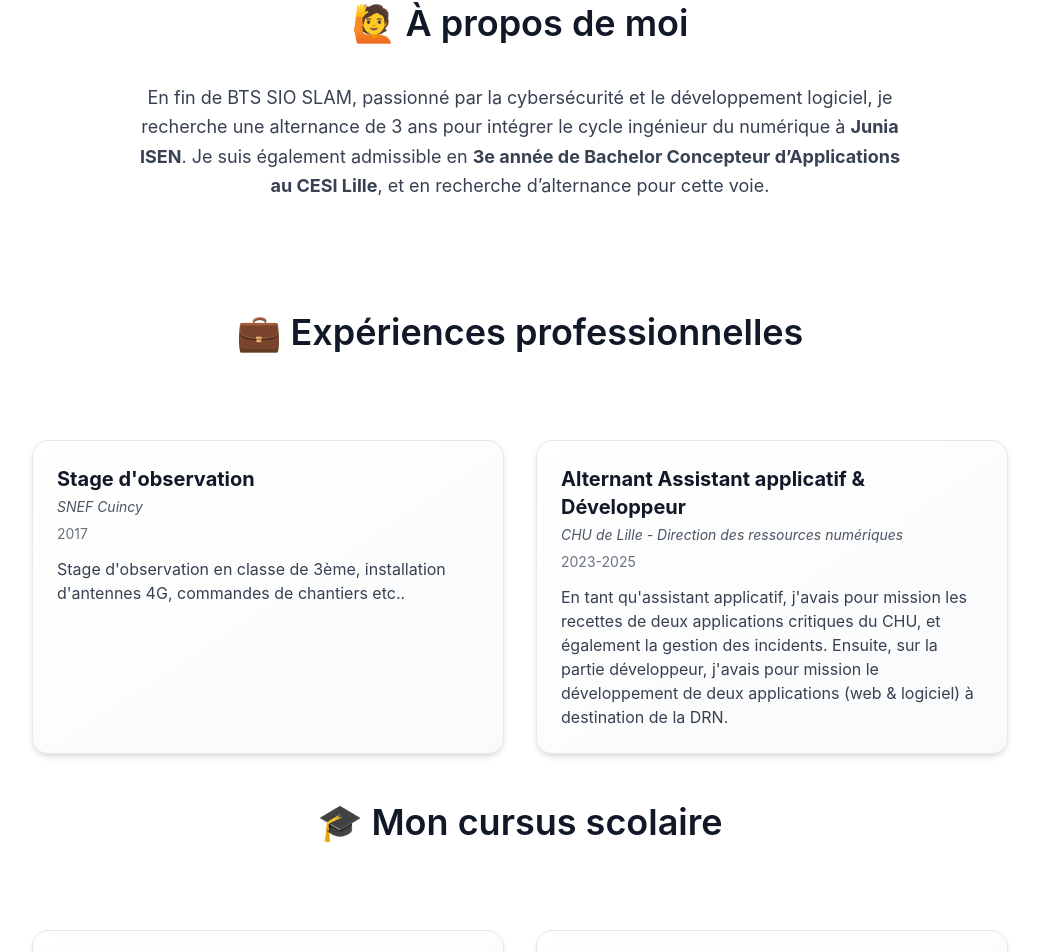
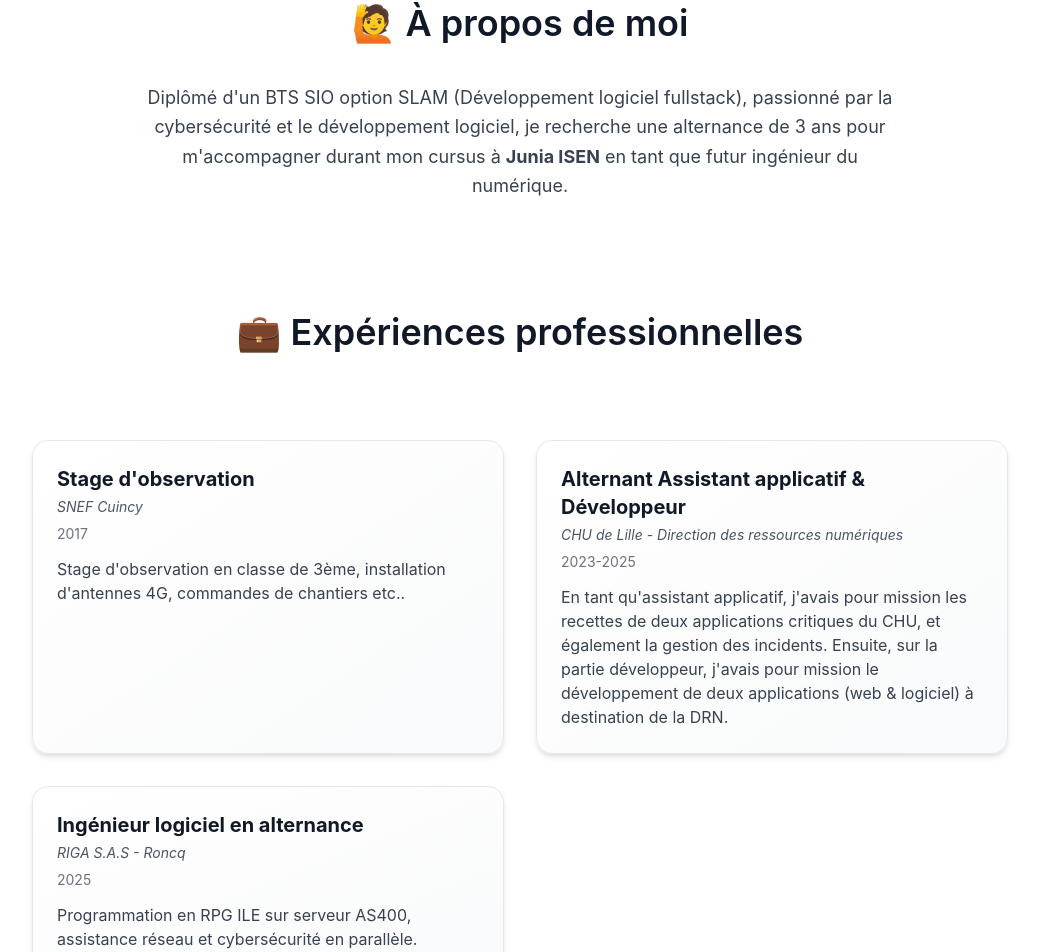
Before and after one commit to Xonodeh/Portfolio-REACT, a React (Vite) app: page / in a window 1280 px wide. Shown: the part 877-1829 px from the top of the page, without its empty margins (120-1159 px from the left). Built offline with nearby package versions, Linux system fonts and the light colour scheme.

Commit message:
actualisation recente des infos

```diff
--- a/src/components/about.jsx
+++ b/src/components/about.jsx
@@ -48,6 +48,13 @@ export default function About() {
       description:
         "En tant qu'assistant applicatif, j'avais pour mission les recettes de deux applications critiques du CHU, et également la gestion des incidents. Ensuite, sur la partie développeur, j'avais pour mission le développement de deux applications (web & logiciel) à destination de la DRN.",
     },
+    {
+      year: "2025",
+      title: "Ingénieur logiciel en alternance",
+      company: "RIGA S.A.S - Roncq",
+      description:
+      "Programmation en RPG ILE sur serveur AS400, assistance réseau et cybersécurité en parallèle."
+    },
   ];
 
   return (
@@ -64,8 +71,9 @@ export default function About() {
       </h2>
 
       <p className="text-lg text-gray-700 dark:text-gray-300 max-w-3xl mx-auto leading-relaxed mb-16">
-        En fin de BTS SIO SLAM, passionné par la cybersécurité et le développement logiciel, je recherche une alternance de 3 ans pour intégrer le cycle ingénieur du numérique à <strong>Junia ISEN</strong>.
-        Je suis également admissible en <strong>3e année de Bachelor Concepteur d’Applications au CESI Lille</strong>, et en recherche d’alternance pour cette voie.
+        Diplômé d'un BTS SIO option SLAM (Développement logiciel fullstack), passionné par la cybersécurité et le développement logiciel,
+         je recherche une alternance de 3 ans pour m'accompagner durant mon cursus à <strong>Junia ISEN</strong> en tant que futur ingénieur du numérique.
+
       </p>
       <h2 className="text-4xl font-semibold mb-10 text-gray-900 dark:text-white py-12">💼 Expériences professionnelles</h2>
 
```
